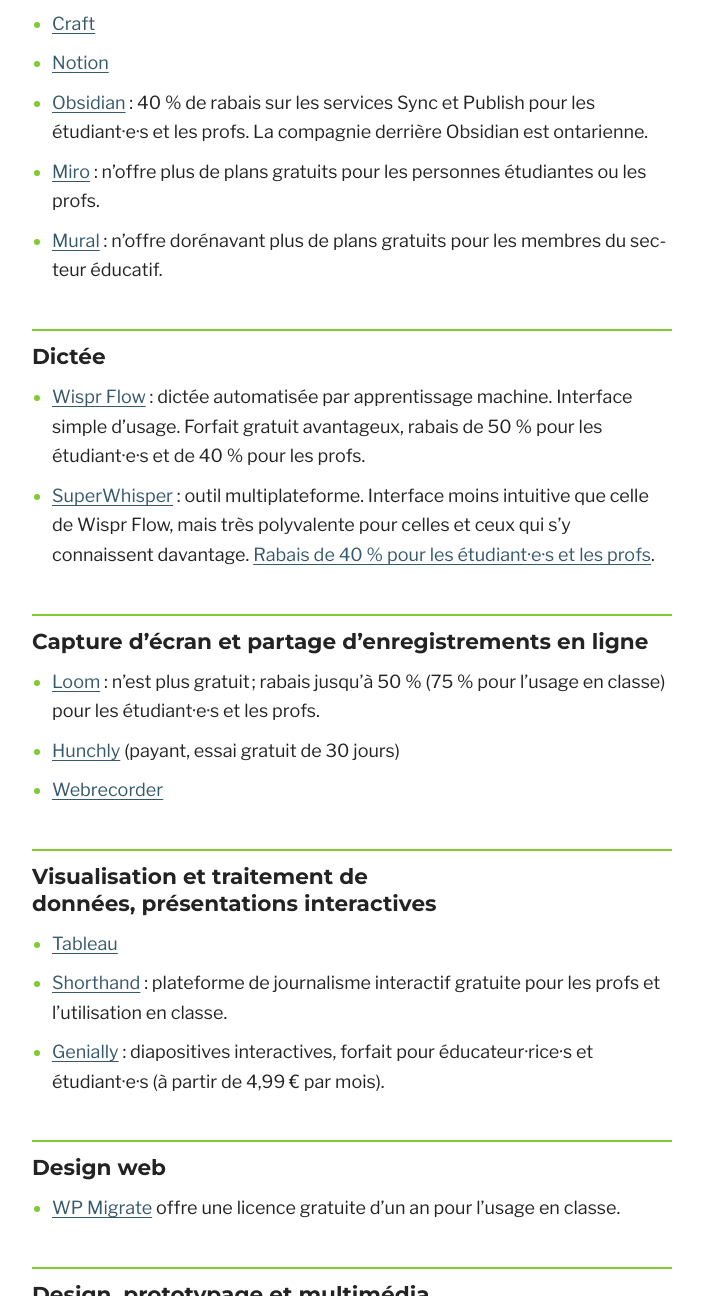
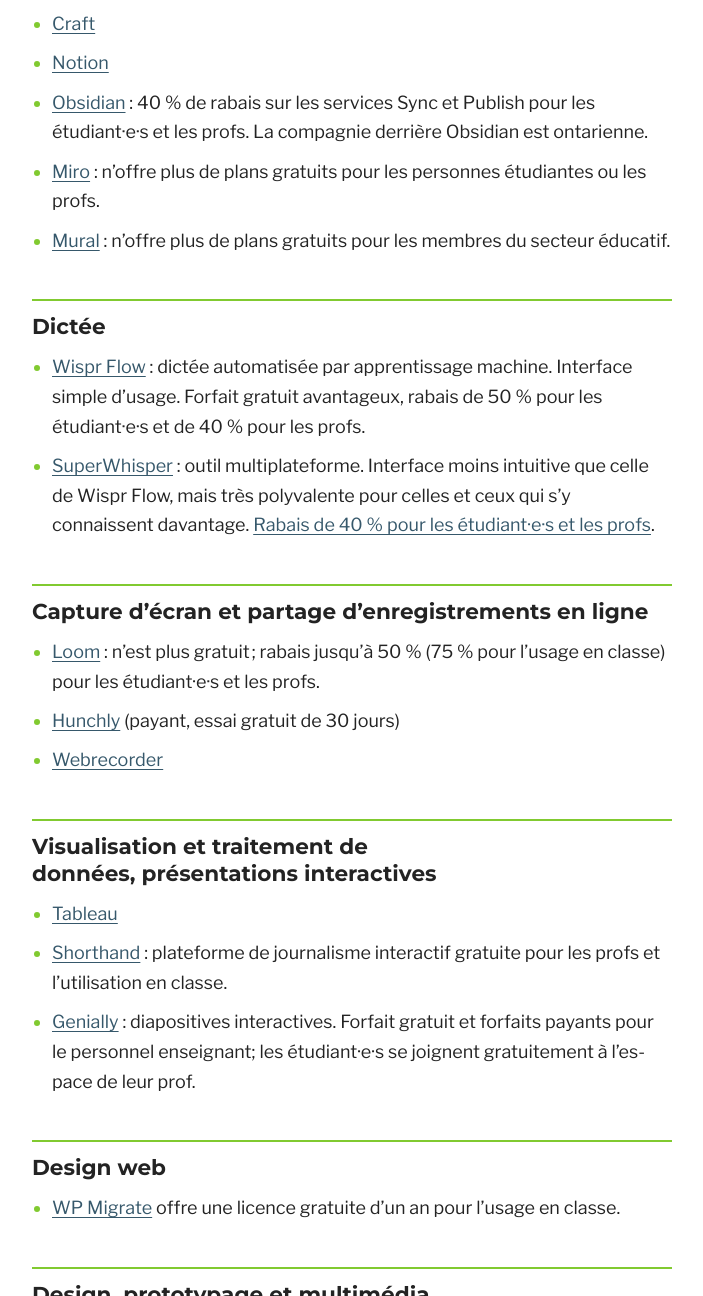
Before and after one commit to schoukah/schoukah.github.io, a plain HTML site: page docs/ressources-etudiantes/index.html in a window 1280 px wide. Shown: the part 1005-2301 px from the top of the page, without its empty margins (288-991 px from the left). Drawn offline with nearby package versions, Linux system fonts and the light colour scheme.

Commit message:
Mise à jour du site (2026-11-22)

```diff
--- a/docs/ressources-etudiantes/index.html
+++ b/docs/ressources-etudiantes/index.html
@@ -49,7 +49,7 @@
 <li><a href="https://www.notion.com/product/notion-for-education">Notion</a></li>
 <li><a href="https://obsidian.md/help/discounts">Obsidian</a> : 40 % de rabais sur les services Sync et Publish pour les étudiant·e·s et les profs. La compagnie derrière Obsidian est ontarienne.</li>
 <li><a href="https://help.miro.com/hc/en-us/articles/360017730473-Education-plan">Miro</a> : n’offre plus de plans gratuits pour les personnes étudiantes ou les profs.</li>
-<li><a href="https://www.mural.co/pricing">Mural</a> : n’offre dorénavant plus de plans gratuits pour les membres du secteur éducatif.</li>
+<li><a href="https://www.mural.co/pricing">Mural</a> : n’offre plus de plans gratuits pour les membres du secteur éducatif.</li>
 </ul>
 <h2 id="dictee">Dictée</h2>
 <ul>
@@ -66,7 +66,7 @@
 <ul>
 <li><a href="https://www.tableau.com/academic/students">Tableau</a></li>
 <li><a href="https://shorthand.com/pricing/">Shorthand</a> : plateforme de journalisme interactif gratuite pour les profs et l’utilisation en classe.</li>
-<li><a href="https://genially.com/fr/plans/education/">Genially</a> : diapositives interactives, forfait pour éducateur·rice·s et étudiant·e·s (à partir de 4,99 € par mois).</li>
+<li><a href="https://genially.com/fr/plans/education/">Genially</a> : diapositives interactives. Forfait gratuit et forfaits payants pour le personnel enseignant; les étudiant·e·s se joignent gratuitement à l’espace de leur prof.</li>
 </ul>
 <h2 id="design-web">Design web</h2>
 <ul>
```
